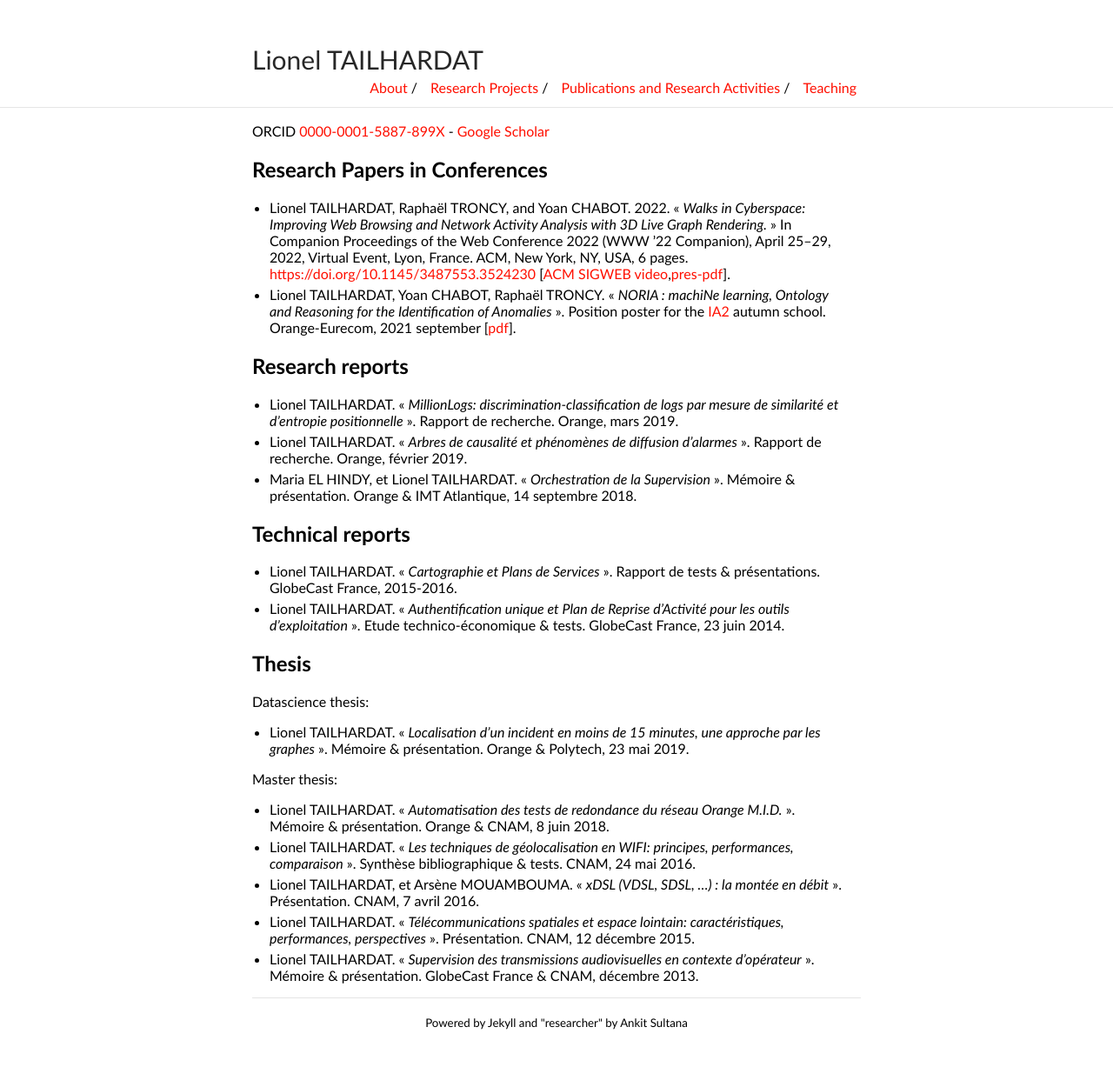
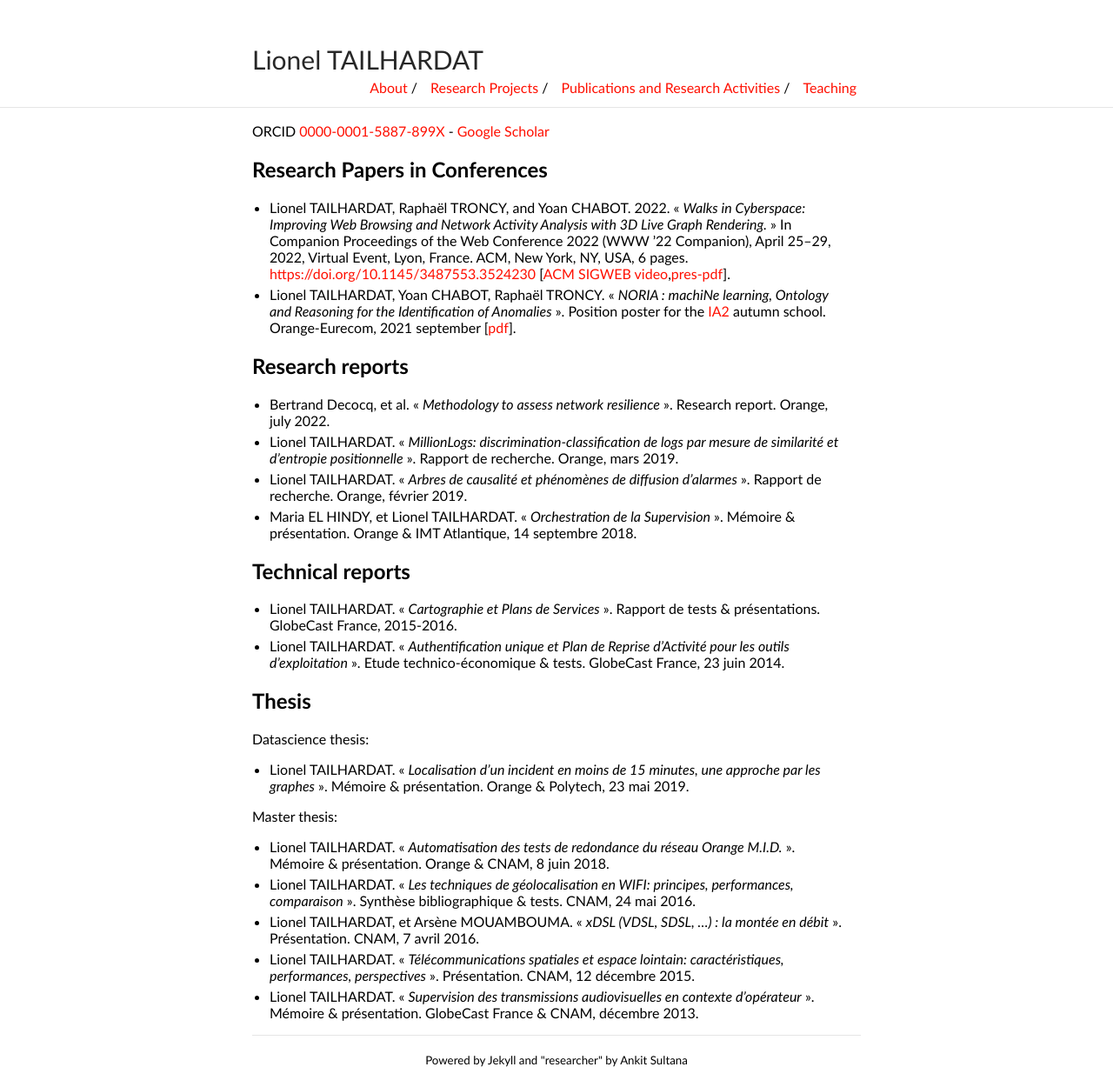
Before and after one commit to GenEars/GenEars.github.io, a Jekyll site: the page built from publications.md, in a window 1280 px wide. Shown: the whole page at 87% size. Built offline with Jekyll 4.4.1, drawn with Linux system fonts in a browser that asks for light colours; before the commit the page ends 1184 px from its top, so only the background shows below that.

Commit message:
Update publications.md
Resilience RP

```diff
--- a/publications.md
+++ b/publications.md
@@ -16,6 +16,7 @@ ORCID [0000-0001-5887-899X](https://orcid.org/0000-0001-5887-899X) - [Google Sch
 
 ## Research reports
 
+* Bertrand Decocq, et al. « *Methodology to assess network resilience* ». Research report. Orange, july 2022.
 * Lionel TAILHARDAT. « *MillionLogs: discrimination-classification de logs par mesure de similarité et d’entropie positionnelle* ». Rapport de recherche. Orange, mars 2019.
 * Lionel TAILHARDAT. « *Arbres de causalité et phénomènes de diffusion d’alarmes* ». Rapport de recherche. Orange, février 2019.
 * Maria EL HINDY, et Lionel TAILHARDAT. « *Orchestration de la Supervision* ». Mémoire & présentation. Orange & IMT Atlantique, 14 septembre 2018.
```
